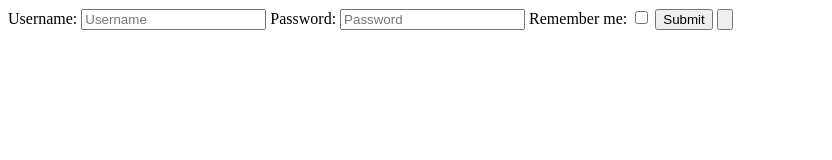
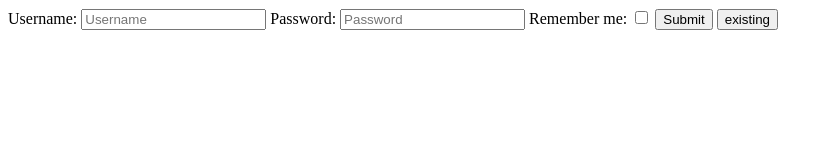
Before and after one commit to acciojob/remember-me-login-form-SaiRuthwik22, a website: page main.html in a window 1280 px wide. Shown: the whole page, without its empty margins (0-832 px from the left). Drawn offline with Linux system fonts and the light colour scheme.

Commit message:
created a submission

```diff
--- a/main.html
+++ b/main.html
@@ -19,7 +19,7 @@
     <input type="checkbox" id="checkbox" />
 
     <input type="submit" id="submit" value="Submit" onclick="execute(event)" />
-	<input type="button" id="existing"/>
+	<button id="existing">existing</button>
 </form>
     <script type="text/javascript" src="./script.js">
 </script>
```
